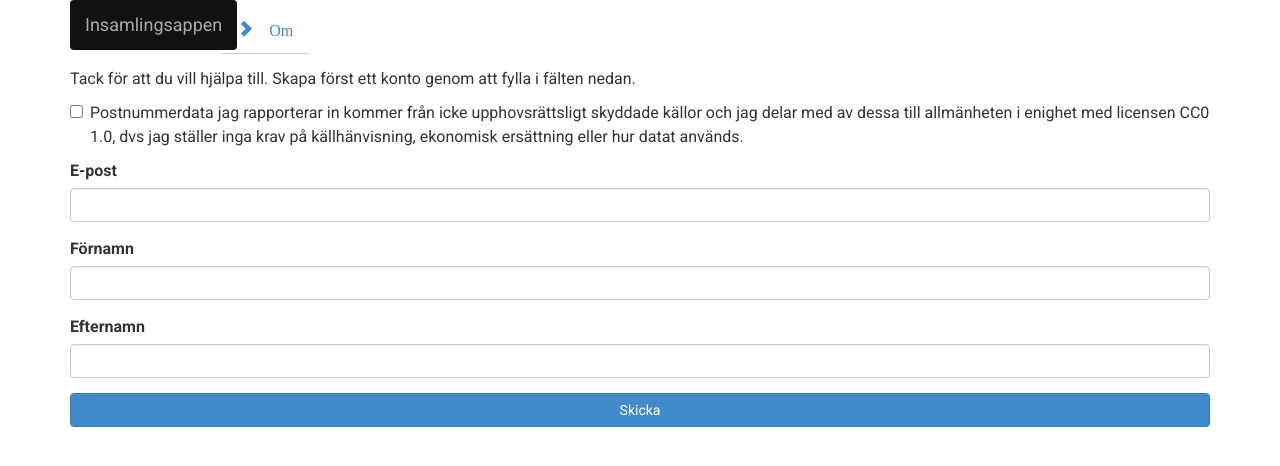
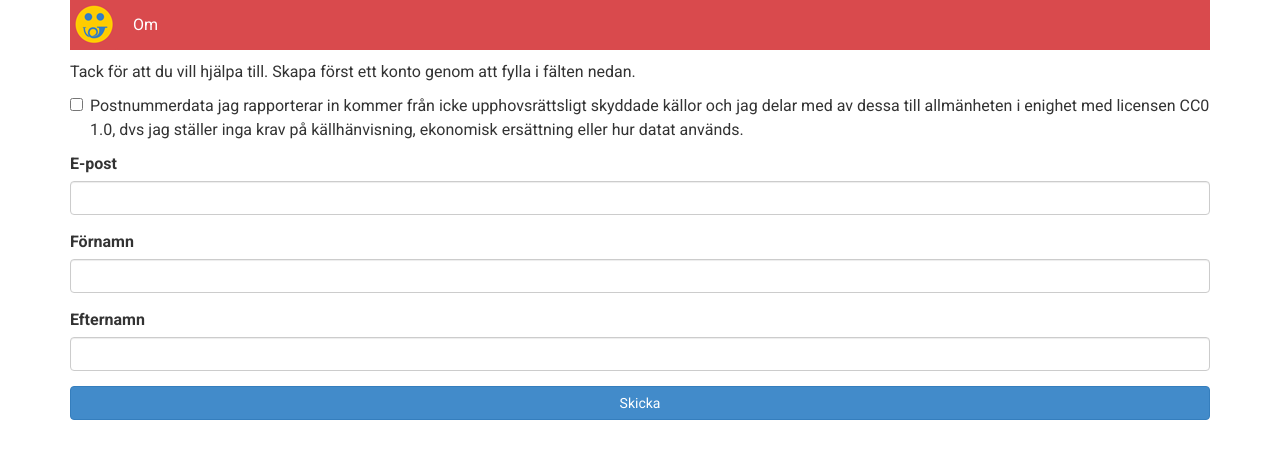
Before and after one commit to postnummeruppror/insamlingsappen-www, a plain HTML site: page index.html in a window 1280 px wide. Drawn offline with Linux system fonts and the light colour scheme.

Commit message:
stylefix

```diff
--- a/css/style.css
+++ b/css/style.css
@@ -20,6 +20,10 @@ input {
   border:none;
 }
 
+.navbar-collapse {
+  background-color: #d94a4d;
+}
+
 .navbar-default .navbar-toggle .icon-bar {
   background-color: #fff;
 }
@@ -30,7 +34,7 @@ input {
 
 .navbar {
   margin-bottom: 0;
-  background-color: #111;
+  background-color: #d94a4d;
   color: #fff;
 }
 
@@ -41,18 +45,31 @@ body {
 }
 
 .navbar-nav {
-  margin: 3px -15px 3px -15px;
+  margin: 0 -15px 3px -15px;
 }
 
-.nav>li {
-  border-bottom: solid 1px #ccc;
+.nav>li a {
+  /* border-bottom: solid 1px #ccc; */
+  color: #fff;
 }
 
 .navbar-default .navbar-brand {
-  color: #aaa;
+  color: #fff;
+  padding:0;
 }
 
 #report, #account {
   margin-top: 10px;
 
 }
+
+@media(min-width:768px){
+  .navbar-nav {
+    margin: 0;
+  }
+
+  .navbar-nav li a {
+    color: #fff;
+  }
+
+}
--- a/index.html
+++ b/index.html
@@ -35,11 +35,13 @@
       <span class="icon-bar"></span>
       <span class="icon-bar"></span>
     </button>
-    <div class="navbar-brand">Insamlingsappen</div>
+    <div class="navbar-brand">
+    <img src="img/48x48.png" alt="Postnummeruppror logotyp">
+    </div>
   </div>
   <div class="navbar-collapse collapse">
     <ul class="nav navbar-nav">
-      <li><a href="#" data-toggle="modal" data-target="#aboutmodal" class="glyphicon glyphicon-chevron-right"> Om</a></li>
+      <li><a href="#" data-toggle="modal" data-target="#aboutmodal"> Om</a></li>
       <!--<li><a href="#" class="glyphicon glyphicon-chevron-right"> Statistik</a></li>-->
       <!--<li><a href="#" class="glyphicon glyphicon-chevron-right"> Konto</a></li>-->
     </ul>
```
Also changed, not shown: img/48x48.png (added).
